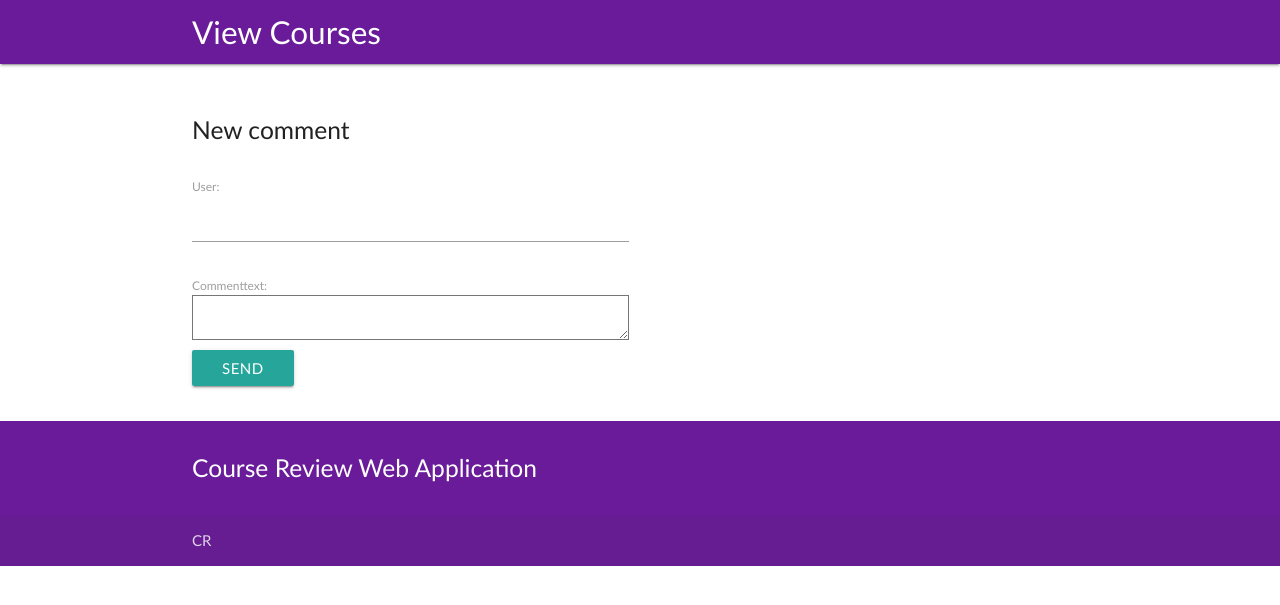
After one commit to xiangling1994/Course-Review-Web-Application, a Django app: page /course/1/comment/ in a window 1280 px wide. The commit adds this page. Shown: the top 605 px of the page. Run offline with Django 3.2, Linux system fonts and the light colour scheme; data comes from the database, SQL or seed files in the repository; some libraries are stand-ins or nearby versions.

Commit message:
Added the post comment page

```diff
--- a/viewcourse/forms.py
+++ b/viewcourse/forms.py
@@ -1,9 +1,15 @@
 from django import forms
 
-from .models import addcourse
+from .models import addcourse, comment
 
 class PostForm(forms.ModelForm):
 
     class Meta:
         model = addcourse
         fields = ('subject', 'courseid','prof', 'grade')
+
+class CommentForm(forms.ModelForm):
+
+    class Meta:
+        model = comment
+        fields = ('user', 'commenttext')
--- a/viewcourse/templates/viewcourse/course_detail.html
+++ b/viewcourse/templates/viewcourse/course_detail.html
@@ -11,8 +11,6 @@
           <p>{{ detail.courseid }}</p>
           <p>Professor: {{ detail.prof }}</p>
           <p>Average Grade: {{ detail.grade }}</p>
-
-
         </div>
       </div>
       <div class="col m6">
@@ -23,11 +21,13 @@
           <div class="date">{{ comment.published_date }}</div>
           <strong>{{ comment.user }}</strong>
           <p>{{ comment.commenttext|linebreaks }}</p>
+          <hr>
         </div>
         {% empty %}
         <p>No comments here yet :(</p>
         <p style="padding-top:5px;"></p>
         {% endfor %}
+        <a class="btn btn-default" href="{% url 'comment_new' pk=detail.pk %}">Add comment</a>
       </div>
     </div>
 {% endblock content %}
--- /dev/null
+++ b/viewcourse/templates/viewcourse/new_comment.html
@@ -0,0 +1,15 @@
+{% extends 'viewcourse/base.html' %}
+
+{% block content %}
+    <div class="row">
+      <div class="col m6">
+
+        <h5>New comment</h5>
+        <p style="padding-top:5px;"></p>
+          <form method="POST" class="post-form">{% csrf_token %}
+            {{ form.as_p }}
+          <button type="submit" class="save btn btn-default">Send</button>
+        </form>
+      </div>
+    </div>
+{% endblock content %}
--- a/viewcourse/urls.py
+++ b/viewcourse/urls.py
@@ -5,4 +5,5 @@ urlpatterns = [
     url(r'^$', views.course_list, name='course_list'),
     url(r'^course/(?P<pk>[0-9]+)/$', views.course_detail, name='course_detail'),
     url(r'^course/new/$', views.course_new, name='course_new'),
+    url(r'^course/(?P<pk>\d+)/comment/$', views.comment_new, name='comment_new'),
 ]
--- a/viewcourse/views.py
+++ b/viewcourse/views.py
@@ -1,7 +1,7 @@
 from django.shortcuts import render
 from django.shortcuts import redirect
 from .models import addcourse
-from .forms import PostForm
+from .forms import PostForm, CommentForm
 from django.shortcuts import render, get_object_or_404
 
 # Create your views here.
@@ -24,6 +24,20 @@ def course_new(request):
         form = PostForm()
     return render(request, 'viewcourse/post_edit.html', {'form': form})
 
+def comment_new(request, pk):
+    post = get_object_or_404(addcourse, pk=pk)
+    if request.method == "POST":
+        form = CommentForm(request.POST)
+        if form.is_valid():
+            comment = form.save(commit=False)
+            comment.post = post
+            comment.published_date = timezone.now()
+            comment.save()
+            return redirect('viewcourse/course_detail', pk=post.pk)
+    else:
+        form = CommentForm()
+    return render(request, 'viewcourse/new_comment.html', {'form': form})
+
 def deliver(request):
     dada = "dadada"
     return render(request, 'viewcourse/course_list.html', {'dada': dada,})
```
